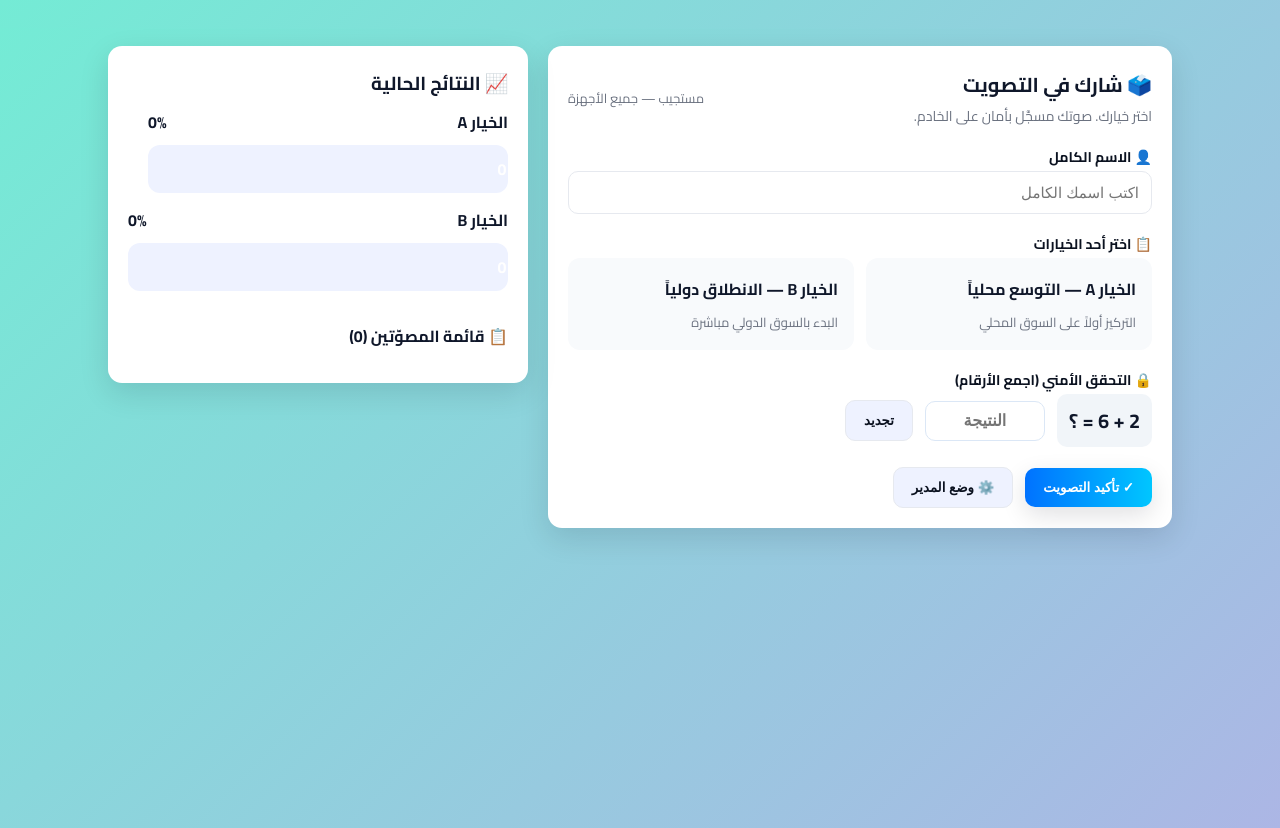
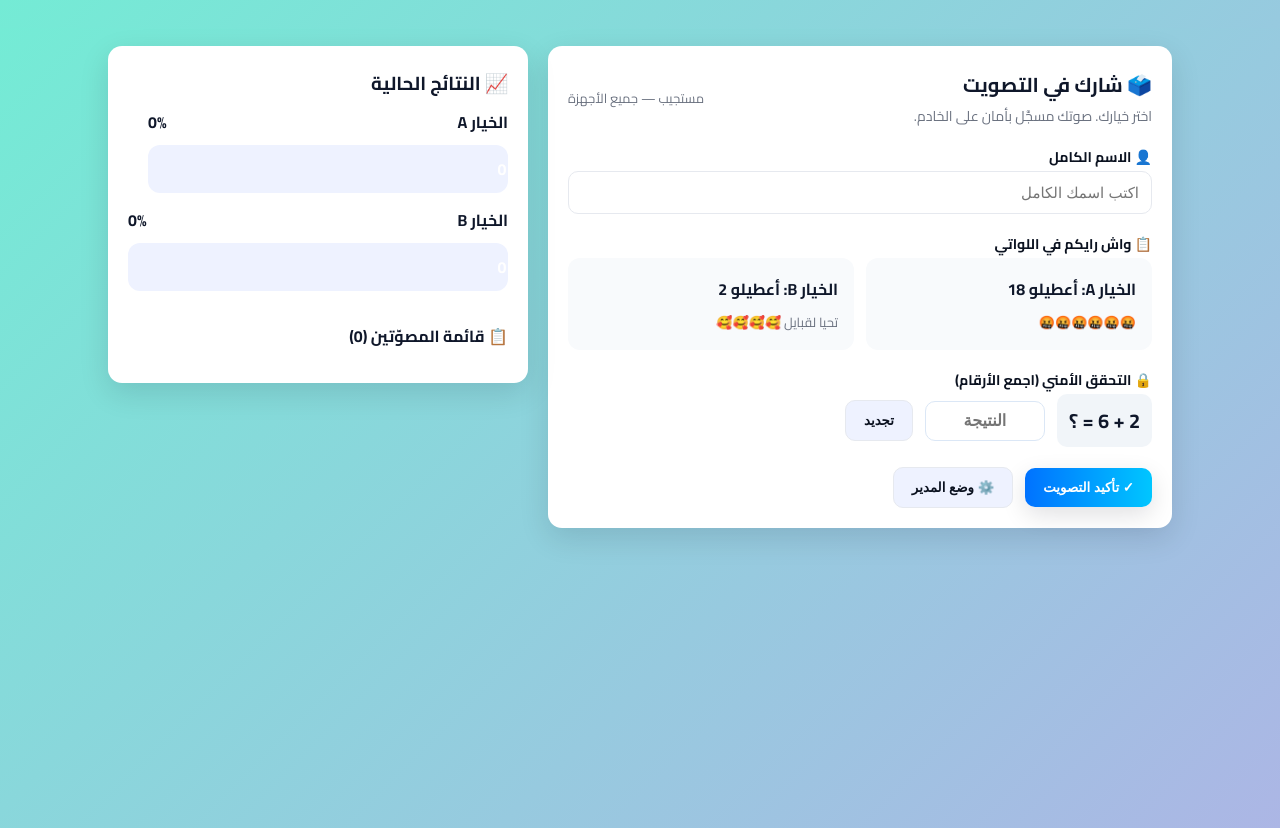
Before and after one commit to brahimdz19/voting-server, a website: page public/index.html in a window 1280 px wide. Drawn offline with Linux system fonts and the light colour scheme; no server answers.

Commit message:
تعديل النصوص في الصفحة الرئيسية

```diff
--- a/public/index.html
+++ b/public/index.html
@@ -104,15 +104,15 @@
         </div>
 
         <div>
-          <label>📋 اختر أحد الخيارات</label>
+          <label>📋 واش رايكم في اللواتي </label>
           <div class="options" id="options">
             <div class="option" data-value="A" onclick="choose(this)">
-              <div class="title">الخيار A — التوسع محلياً</div>
-              <div class="desc">التركيز أولاً على السوق المحلي</div>
+              <div class="title">الخيار A: أعطيلو 18</div>
+              <div class="desc">🤬🤬🤬🤬🤬🤬</div>
             </div>
             <div class="option" data-value="B" onclick="choose(this)">
-              <div class="title">الخيار B — الانطلاق دولياً</div>
-              <div class="desc">البدء بالسوق الدولي مباشرة</div>
+              <div class="title">الخيار B: أعطيلو 2</div>
+              <div class="desc">تحيا لقبايل 🥰🥰🥰🥰</div>
             </div>
           </div>
         </div>
```
